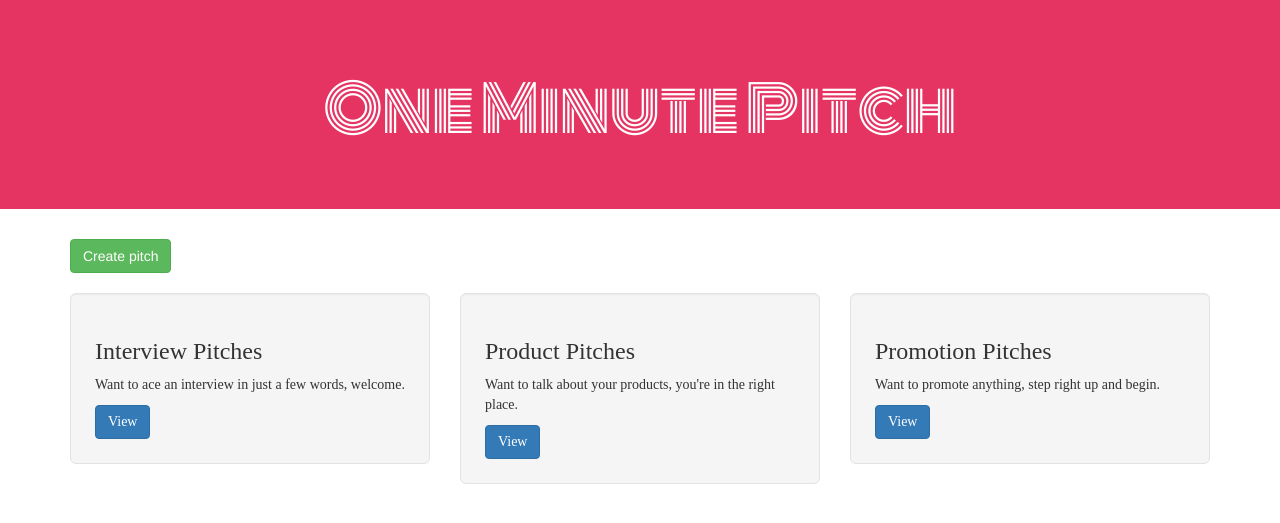
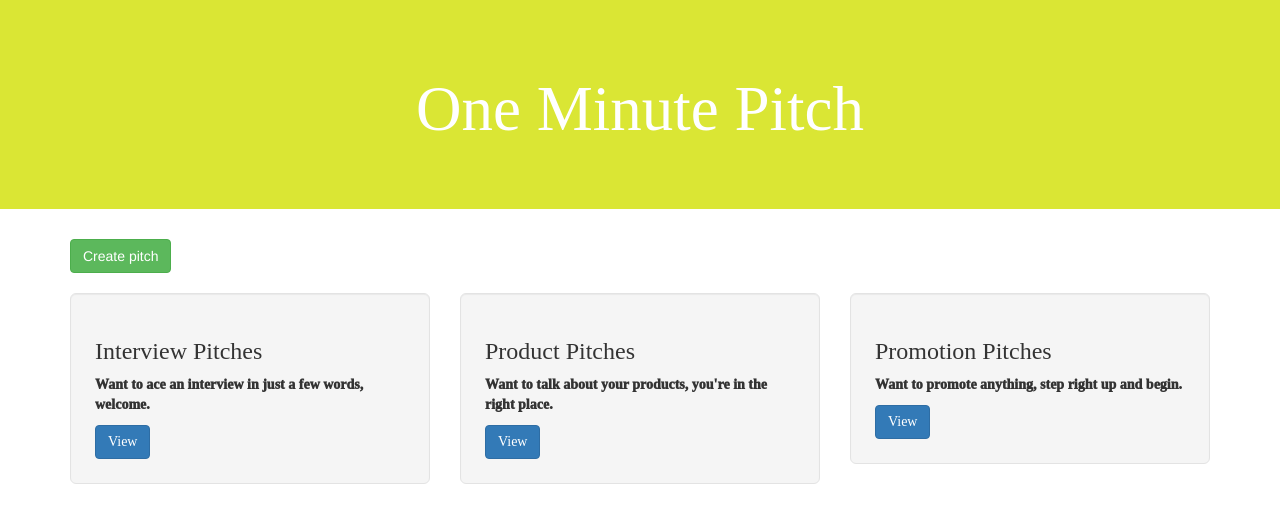
Before and after one commit to BABAYAGI/pitches-ip3, a Flask app: page / in a window 1280 px wide. Shown: the part 52-575 px from the top of the page. Run offline with Flask 2, Linux system fonts and the light colour scheme; data that the repository does not hold is empty; some libraries are stand-ins or nearby versions; some web fonts are replaced.

Commit message:
index.html

```diff
--- a/app/templates/index.html
+++ b/app/templates/index.html
@@ -6,19 +6,19 @@
     {{ super() }}
     <link href="https://fonts.googleapis.com/css?family=Ranga" rel="stylesheet">
     <link href="https://fonts.googleapis.com/css?family=Monoton" rel="stylesheet"
-    <link href="https://fonts.googleapis.com/css?family=Cormorant+Upright" rel="stylesheet">
+    <link href="https://fonts.googleapis.com/css?family=Cormorant+" rel="stylesheet">
     <link rel="stylesheet" href="{{url_for('static',filename='css/index.css')}}">
 {%endblock%}
 <!-- Content block -->
 {%block content%}
-<div class="jumbotron text-center" style="background-color: #E63462; color: #fff; padding: 55px 25px; font-family: 'Monoton', cursive;">
+<div class="jumbotron text-center" style="background-color: rgb(218, 230, 52); color: #fff; padding: 55px 25px; font-family: 'Times New Roman', Times, serif;">
     <h1>One Minute Pitch</h1>
 </div>
 <div class="container" style="padding-bottom: 20px;">
     <a href="{{url_for('main.new_pitch')}}" class="btn btn-success">Create pitch</a>
 </div>
 
-<div class="container" style= "font-family: 'Cormorant Upright', serif;">
+<div class="container" style= "font-family: 'Times New Roman', Times, serif; font-weight: 1000;">
     <div class="row">
         <div class="col-md-4">
             <div class="well well-lg">
```
